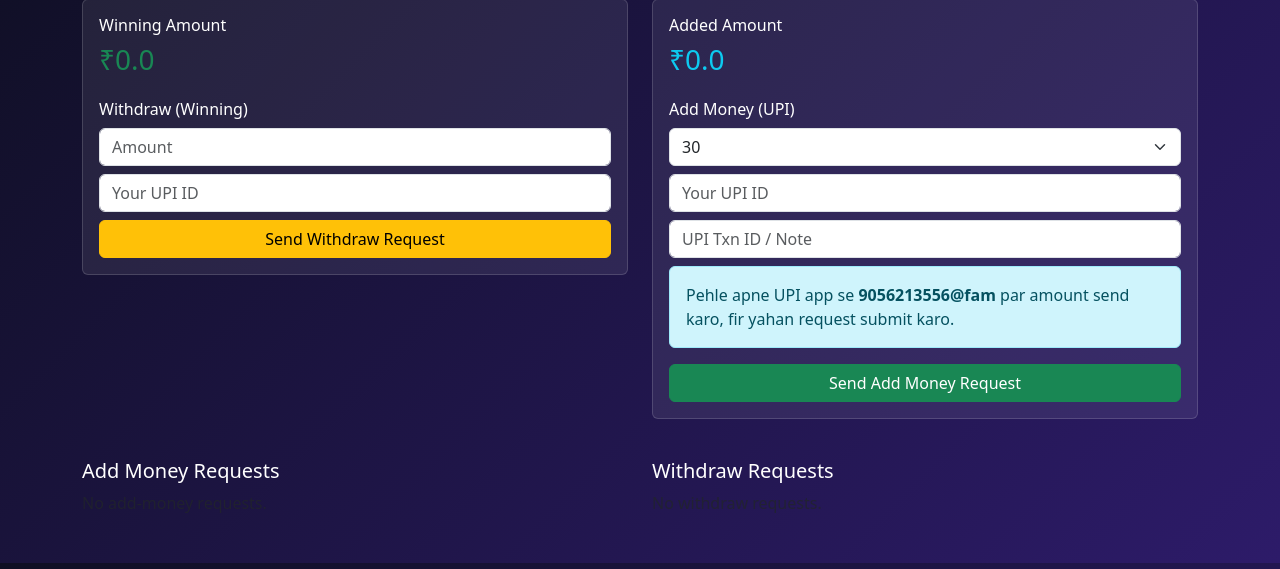
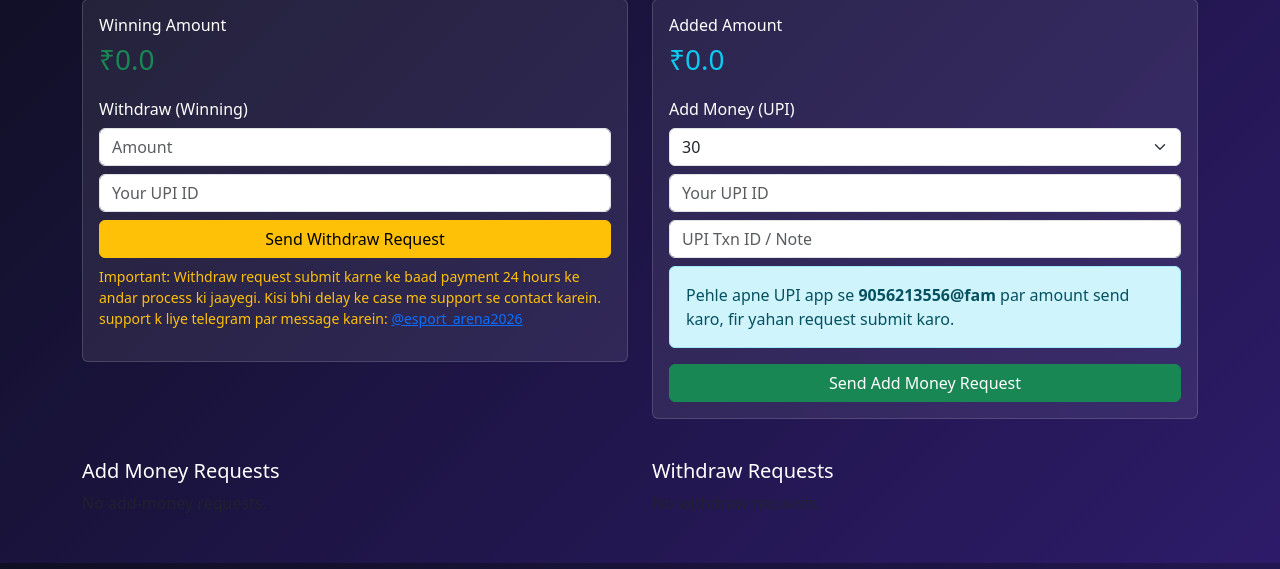
Before and after one commit to pk1921338-web/E-Sport-Arena, a Flask app: page /dashboard in a window 1280 px wide. Shown: the part 123-692 px from the top of the page. Run offline with Flask 3, Linux system fonts and the light colour scheme; the visitor is signed in with stand-in values (Sample User, id 1); data that the repository does not hold is empty.

Commit message:
Add withdraw 24 hours notice

```diff
--- a/app.py
+++ b/app.py
@@ -6,18 +6,21 @@ from flask_login import (
 )
 from werkzeug.security import generate_password_hash, check_password_hash
 from datetime import datetime, timedelta
-
+import os
 
 app = Flask(__name__)
 app.config['SECRET_KEY'] = 'change-this-secret-key'
 
-# PostgreSQL database (Render Postgres)
-app.config['SQLALCHEMY_DATABASE_URI'] = (
-    'postgresql://esport_arena_db_user:'
-    'IhrG2vB8YZYQyKqRu6zulfJ61zP7uxC1'
-    '@dpg-d56lljbuibrs739ml060-a/esport_arena_db'
+# ----------------- DATABASE CONFIG (NEON) -----------------
+
+# Production me ye env var se lena best hai:
+# export DATABASE_URL="postgresql://neondb_owner:...@.../neondb?sslmode=require&channel_binding=require"
+DATABASE_URL = os.getenv(
+    "DATABASE_URL",
+    "postgresql://neondb_owner:npg_UjnzqOd5caZ9@ep-square-unit-a1w4wpc1-pooler.ap-southeast-1.aws.neon.tech/neondb?sslmode=require&channel_binding=require"
 )
 
+app.config['SQLALCHEMY_DATABASE_URI'] = DATABASE_URL
 app.config['SQLALCHEMY_TRACK_MODIFICATIONS'] = False
 
 # Session ko bahut lamba (20 saal) bana do
@@ -27,12 +30,10 @@ db = SQLAlchemy(app)
 login_manager = LoginManager(app)
 login_manager.login_view = 'login'
 
-
 # Har request se pehle session permanent set karo
 @app.before_request
 def make_session_permanent():
     session.permanent = True
-
 
 # ------------- MODELS -------------
 class User(UserMixin, db.Model):
@@ -45,7 +46,6 @@ class User(UserMixin, db.Model):
     is_admin = db.Column(db.Boolean, default=False)
     created_at = db.Column(db.DateTime, default=datetime.utcnow)
 
-
 class AddRequest(db.Model):
     id = db.Column(db.Integer, primary_key=True)
     user_id = db.Column(db.Integer, db.ForeignKey('user.id'))
@@ -55,7 +55,6 @@ class AddRequest(db.Model):
     status = db.Column(db.String(20), default='pending')
     created_at = db.Column(db.DateTime, default=datetime.utcnow)
 
-
 class WithdrawRequest(db.Model):
     id = db.Column(db.Integer, primary_key=True)
     user_id = db.Column(db.Integer, db.ForeignKey('user.id'))
@@ -63,7 +62,6 @@ class WithdrawRequest(db.Model):
     upi_id = db.Column(db.String(100))
     status = db.Column(db.String(20), default='pending')
     created_at = db.Column(db.DateTime, default=datetime.utcnow)
-
 
 class Tournament(db.Model):
     id = db.Column(db.Integer, primary_key=True)
@@ -81,9 +79,7 @@ class Tournament(db.Model):
     room_id = db.Column(db.String(50))
     room_pass = db.Column(db.String(50))
     admin_note = db.Column(db.Text)
-    # NEW: monthly grand flag
-    is_grand = db.Column(db.Boolean, default=False)
-
+    is_grand = db.Column(db.Boolean, default=False)  # monthly grand flag
 
 class TournamentJoin(db.Model):
     id = db.Column(db.Integer, primary_key=True)
@@ -93,7 +89,6 @@ class TournamentJoin(db.Model):
     in_game_uid = db.Column(db.String(50))
     slot = db.Column(db.Integer)
     created_at = db.Column(db.DateTime, default=datetime.utcnow)
-
 
 @login_manager.user_loader
 def load_user(user_id):
@@ -105,7 +100,6 @@ def index():
     if current_user.is_authenticated:
         return redirect(url_for('dashboard'))
     return render_template('index.html')
-
 
 @app.route('/signup', methods=['GET', 'POST'])
 def signup():
@@ -130,7 +124,6 @@ def signup():
 
     return render_template('signup.html')
 
-
 @app.route('/login', methods=['GET', 'POST'])
 def login():
     if request.method == 'POST':
@@ -142,19 +135,16 @@ def login():
             flash('Invalid email or password.')
             return redirect(url_for('login'))
 
-        # Browser close/open ke baad bhi login rahe
         login_user(user, remember=True)
         return redirect(url_for('dashboard'))
 
     return render_template('login.html')
-
 
 @app.route('/logout')
 @login_required
 def logout():
     logout_user()
     return redirect(url_for('index'))
-
 
 @app.route('/dashboard')
 @login_required
@@ -173,7 +163,6 @@ def dashboard():
         my_withdraws=my_withdraws
     )
 
-
 @app.route('/tournaments')
 @login_required
 def tournaments():
@@ -182,8 +171,6 @@ def tournaments():
     joined_ids = {j.tournament_id for j in joins}
     return render_template('tournaments.html', tournaments=all_t, joined_ids=joined_ids)
 
-
-# detail + players list (sab users ke liye)
 @app.route('/tournament/<int:t_id>')
 @login_required
 def tournament_detail(t_id):
@@ -195,7 +182,6 @@ def tournament_detail(t_id):
         .all()
     )
     return render_template('tournament_detail.html', tournament=t, joins=joins)
-
 
 @app.route('/admin/create-tournament', methods=['GET', 'POST'])
 @login_required
@@ -212,7 +198,7 @@ def create_tournament():
         prize_pool = float(request.form['prize_pool'])
         max_slots = int(request.form['max_slots'])
         start_time_str = request.form['start_time']
-        is_grand = bool(request.form.get('is_grand'))  # NEW
+        is_grand = bool(request.form.get('is_grand'))
 
         start_time = datetime.fromisoformat(start_time_str) if start_time_str else None
 
@@ -233,8 +219,6 @@ def create_tournament():
 
     return render_template('create_tournament.html')
 
-
-# admin edit page
 @app.route('/admin/tournament/<int:t_id>/edit', methods=['GET', 'POST'])
 @login_required
 def admin_edit_tournament(t_id):
@@ -249,7 +233,7 @@ def admin_edit_tournament(t_id):
         t.room_id = request.form.get('room_id', '').strip() or None
         t.room_pass = request.form.get('room_pass', '').strip() or None
         t.admin_note = request.form.get('admin_note', '').strip() or None
-        t.is_grand = bool(request.form.get('is_grand'))  # NEW
+        t.is_grand = bool(request.form.get('is_grand'))
 
         new_status = request.form.get('status')
         if new_status in ['upcoming', 'live', 'finished']:
@@ -261,18 +245,15 @@ def admin_edit_tournament(t_id):
 
     return render_template('admin_edit_tournament.html', t=t)
 
-
 @app.route('/tournaments/<int:t_id>/join', methods=['GET', 'POST'])
 @login_required
 def join_tournament(t_id):
     t = Tournament.query.get_or_404(t_id)
 
-    # tournament full ya closed
     if t.filled_slots >= t.max_slots or t.status not in ['upcoming', 'live']:
         flash('Tournament full ya closed hai.')
         return redirect(url_for('tournaments'))
 
-    # agar already joined hai
     existing = TournamentJoin.query.filter_by(
         tournament_id=t_id, user_id=current_user.id
     ).first()
@@ -285,12 +266,10 @@ def join_tournament(t_id):
         in_game_uid = request.form['in_game_uid'].strip()
         slot = int(request.form['slot'])
 
-        # slot range check
         if slot < 1 or slot > t.max_slots:
             flash('Invalid slot number.')
             return redirect(url_for('join_tournament', t_id=t_id))
 
-        # slot already taken?
         taken = TournamentJoin.query.filter_by(
             tournament_id=t_id, slot=slot
         ).first()
@@ -298,7 +277,6 @@ def join_tournament(t_id):
             flash('Ye slot already taken hai.')
             return redirect(url_for('join_tournament', t_id=t_id))
 
-        # wallet selection
         wallet = request.form.get('wallet')
         fee = t.entry_fee
 
@@ -331,14 +309,12 @@ def join_tournament(t_id):
         flash('Tournament join ho gaya. Best of luck!')
         return redirect(url_for('tournaments'))
 
-    # GET request – form show karo
     taken_slots = [
         j.slot for j in TournamentJoin.query.filter_by(tournament_id=t_id).all()
     ]
     return render_template(
         'join_tournament.html', tournament=t, taken_slots=taken_slots
     )
-
 
 @app.route('/add-money', methods=['POST'])
 @login_required
@@ -357,7 +333,6 @@ def add_money():
     db.session.commit()
     flash('Add-money request submitted. Pehle UPI se payment karo, phir admin approve karega.')
     return redirect(url_for('dashboard'))
-
 
 @app.route('/withdraw', methods=['POST'])
 @login_required
@@ -379,8 +354,6 @@ def withdraw():
     flash('Withdraw request submitted. Admin approve karega.')
     return redirect(url_for('dashboard'))
 
-
-# ------------- ADMIN SIMPLE APPROVAL -------------
 @app.route('/admin')
 @login_required
 def admin_panel():
@@ -395,7 +368,6 @@ def admin_panel():
         add_reqs=add_reqs,
         withdraw_reqs=withdraw_reqs
     )
-
 
 @app.route('/admin/approve-add/<int:req_id>')
 @login_required
@@ -412,7 +384,6 @@ def approve_add(req_id):
         db.session.commit()
     return redirect(url_for('admin_panel'))
 
-
 @app.route('/admin/approve-withdraw/<int:req_id>')
 @login_required
 def approve_withdraw(req_id):
@@ -428,7 +399,6 @@ def approve_withdraw(req_id):
         db.session.commit()
     return redirect(url_for('admin_panel'))
 
-
 @app.route('/admin/tournament/<int:t_id>/delete')
 @login_required
 def delete_tournament(t_id):
@@ -442,7 +412,6 @@ def delete_tournament(t_id):
     db.session.commit()
     flash('Tournament deleted.')
     return redirect(url_for('tournaments'))
-
 
 @app.route('/admin/tournament/<int:t_id>/give-prize', methods=['POST'])
 @login_required
@@ -459,7 +428,6 @@ def give_prize(t_id):
     db.session.commit()
     flash(f'₹{amount} prize user {user.email} ko add ho gaya.')
     return redirect(url_for('tournaments'))
-
 
 @app.route('/admin/tournament/<int:t_id>/set-winner', methods=['POST'])
 @login_required
@@ -481,6 +449,8 @@ def set_winner(t_id):
     flash('Winner set ho gaya, prize add ho gaya.')
     return redirect(url_for('tournaments'))
 
-
 if __name__ == '__main__':
+    # Pehli baar run karte waqt locally:
+    with app.app_context():
+        db.create_all()
     app.run(debug=True)
--- a/templates/base.html
+++ b/templates/base.html
@@ -69,7 +69,7 @@
           </a>
         </li>
         <li class="nav-item">
-          <a href="https://t.me/YOURTELEGRAM"
+          <a href="https://t.me/esport_arena2026"
              target="_blank"
              class="nav-link text-info">
             <i class="fab fa-telegram-plane"></i>
--- a/templates/dashboard.html
+++ b/templates/dashboard.html
@@ -11,6 +11,11 @@
         <input type="number" name="amount" class="form-control mb-2" min="30" placeholder="Amount" required>
         <input type="text" name="upi_id" class="form-control mb-2" placeholder="Your UPI ID" required>
         <button class="btn btn-warning w-100">Send Withdraw Request</button>
+        <p class="text-warning small mt-2">
+  Important: Withdraw request submit karne ke baad payment 24 hours ke andar process ki jaayegi.
+  Kisi bhi delay ke case me support se contact karein. support k liye telegram par message karein: <a href="https://t.me/esport_arena2026" target="_blank">@esport_arena2026</a>
+</p>
+
       </form>
     </div>
   </div>
```
